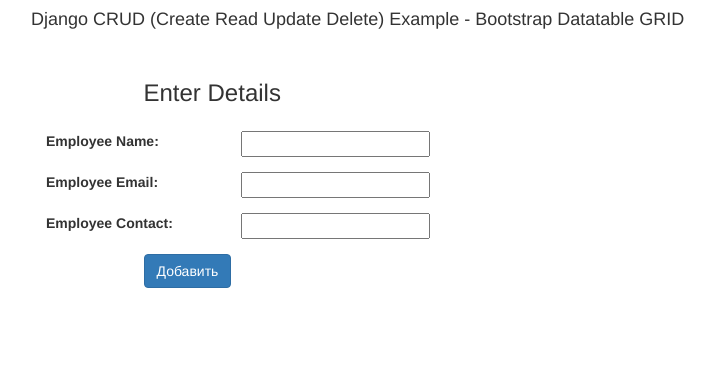
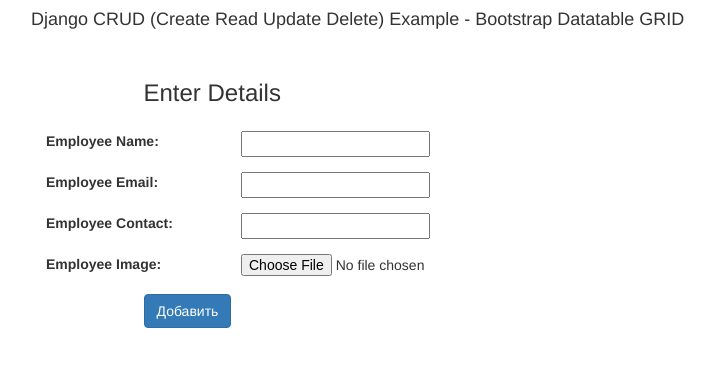
Before and after one commit to kaspiQR/Employees, a Django app: template templates/index.html in a window 1280 px wide. Shown: the top 367 px of the page, without its empty margins (39-754 px from the left). Run offline with Django 4.2, Linux system fonts and the light colour scheme; the template is opened without the code that fills it: values that come from a table or form of the project are taken from there, others are empty; some libraries are stand-ins or nearby versions.

Commit message:
templates

```diff
--- a/Employees/settings.py
+++ b/Employees/settings.py
@@ -55,7 +55,7 @@
 TEMPLATES = [
     {
         'BACKEND': 'django.template.backends.django.DjangoTemplates',
-        'DIRS': [],
+        'DIRS': [BASE_DIR / 'templates'],
         'APP_DIRS': True,
         'OPTIONS': {
             'context_processors': [
--- a/Employees/urls.py
+++ b/Employees/urls.py
@@ -16,10 +16,11 @@
 from django.conf import settings
 from django.conf.urls.static import static
 from django.contrib import admin
-from django.urls import path
+from django.urls import path, include
 
 urlpatterns = [
     path('admin/', admin.site.urls),
+    path('', include('blog.urls')),
 ]
 
 
--- a/blog/models.py
+++ b/blog/models.py
@@ -5,7 +5,7 @@
     name = models.CharField(max_length=55)
     email = models.EmailField()
     phone = models.CharField(max_length=12)
-    image = models.ImageField(upload_to='image/')
+    image = models.ImageField(upload_to='image/', blank=True, null=True)
 
     def __str__(self):
         return self.name
--- a/blog/urls.py
+++ b/blog/urls.py
@@ -4,5 +4,5 @@
 
 urlpatterns = [
     path('', views.index, name='index'),
-    path('add-new', views.add_new, name='add-new'),
+    path('addnew', views.add_new, name='addnew'),
 ]
--- a/templates/index.html
+++ b/templates/index.html
@@ -36,6 +36,12 @@
                 </div>
             </div>
             <div class="form-group row">
+                <label class="col-sm-2 col-form-label">Employee Image:</label>
+                <div class="col-sm-4">
+                    {{ form.image }}
+                </div>
+            </div>
+            <div class="form-group row">
                 <label class="col-sm-1 col-form-label"></label>
                 <div class="col-sm-4">
                     <button type="submit" class="btn btn-primary">Добавить</button>
```
Also changed, not shown: blog/migrations/0001_initial.py (added).
